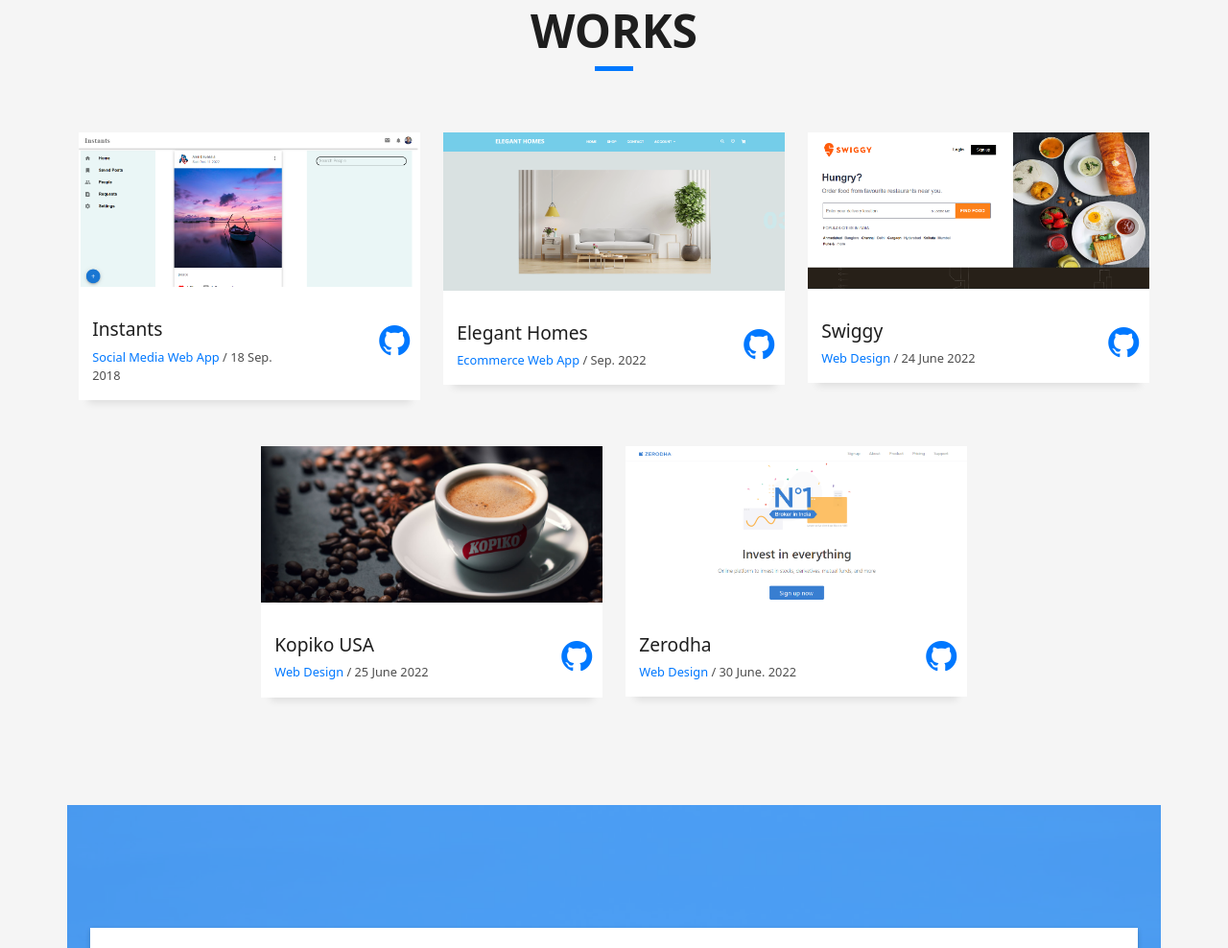
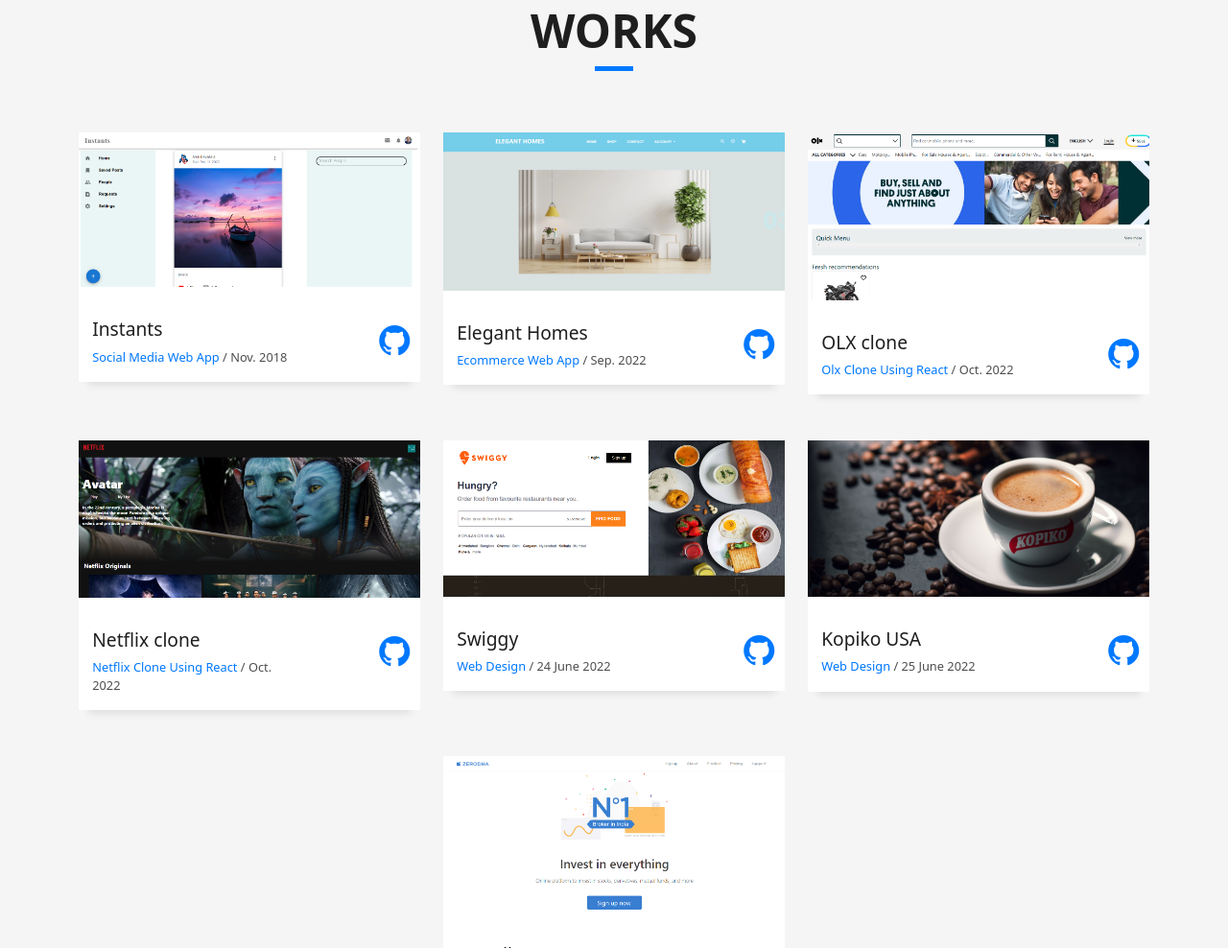
Before and after one commit to aswanthek1/personal-website, a plain HTML site: page index.html in a window 1280 px wide. Shown: the part 1798-2786 px from the top of the page at 96% size. Drawn offline with nearby package versions, Linux system fonts and the light colour scheme.

Commit message:
Works added

```diff
--- a/index.html
+++ b/index.html
@@ -340,7 +340,7 @@
                   <div class="col-sm-8">
                     <h2 class="w-title">Instants</h2>
                     <div class="w-more">
-                      <span class="w-ctegory">Social Media Web App</span> / <span class="w-date">18 Sep. 2018</span>
+                      <span class="w-ctegory">Social Media Web App</span> / <span class="w-date">Nov. 2018</span>
                     </div>
                   </div>
                   <div class="col-sm-4">
@@ -374,6 +374,59 @@
                     <div class="w-like">
                       <!-- <a href="https://elegent.eleganthomes.shop/"> <span class="bi bi-eye"></span></a> -->
                       <a href="https://github.com/aswanthek1/Elegant-Homes.git"> <span class="bi bi-github"></span> </span></a>
+                    </div>
+                  </div>
+                </div>
+              </div>
+            </div>
+          </div>
+
+          <div class="col-md-4">
+            <div class="work-box">
+              <a href="https://olxcln.netlify.app/">
+                <div class="work-img">
+                  <img src="assets/img/olx.png" alt="" class="img-fluid">
+                </div>
+              </a>
+              <div class="work-content">
+                <div class="row">
+                  <div class="col-sm-8">
+                    <h2 class="w-title">OLX clone</h2>
+                    <div class="w-more">
+                      <span class="w-ctegory">Olx Clone Using React</span> / <span class="w-date">Oct. 2022</span>
+                    </div>
+                  </div>
+                  <div class="col-sm-4">
+                    <div class="w-like">
+                      <!-- <a href="https://elegent.eleganthomes.shop/"> <span class="bi bi-eye"></span></a> -->
+                      <a href="https://github.com/aswanthek1/Olx-Clone.git"> <span class="bi bi-github"></span> </span></a>
+                    </div>
+                  </div>
+                </div>
+              </div>
+            </div>
+          </div>
+
+
+          <div class="col-md-4">
+            <div class="work-box">
+              <a href="https://ntflxcln.netlify.app/">
+                <div class="work-img">
+                   <img src="assets/img/netflx.png" alt="" class="img-fluid">
+                </div>
+              </a>
+              <div class="work-content">
+                <div class="row">
+                  <div class="col-sm-8">
+                    <h2 class="w-title">Netflix clone</h2>
+                    <div class="w-more">
+                      <span class="w-ctegory">Netflix Clone Using React</span> / <span class="w-date">Oct. 2022</span>
+                    </div>
+                  </div>
+                  <div class="col-sm-4">
+                    <div class="w-like">
+                      <!-- <a href="https://elegent.eleganthomes.shop/"> <span class="bi bi-eye"></span></a> -->
+                      <a href="https://github.com/aswanthek1/netflix-clone.git"> <span class="bi bi-github"></span> </span></a>
                     </div>
                   </div>
                 </div>
```
Also changed, not shown: assets/img/netflx.png (added), assets/img/olx.png (added).
